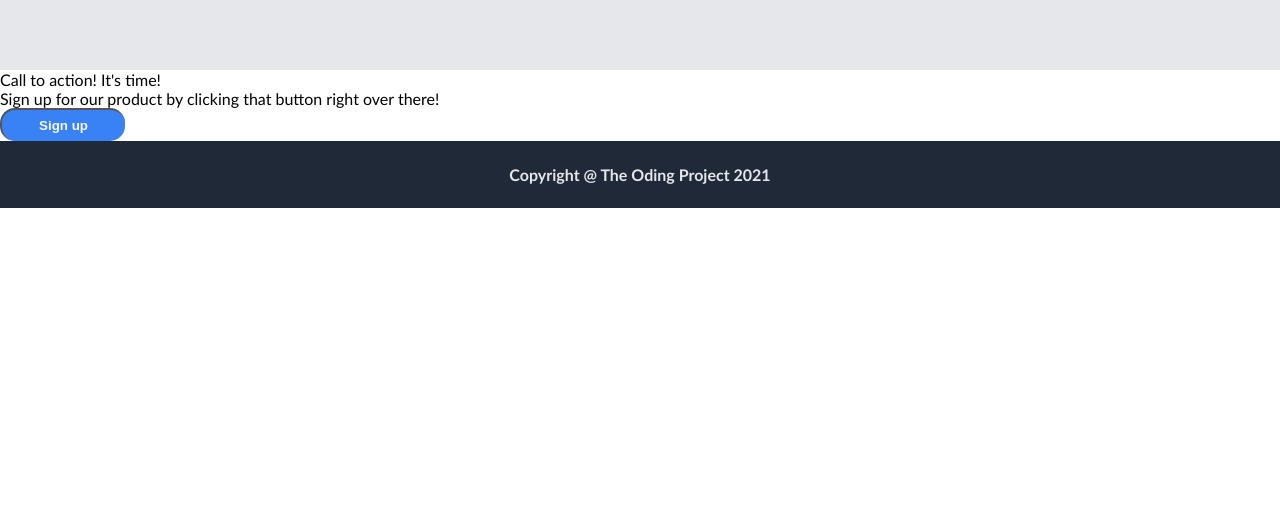
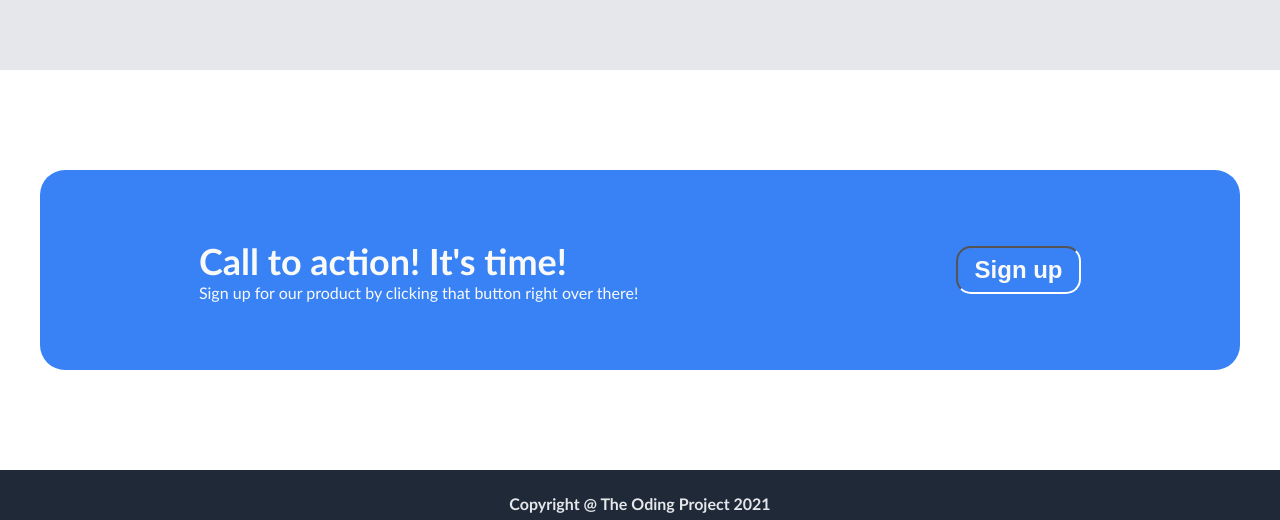
Before and after one commit to LechintanJoshua/landing-page, a plain HTML site: page index.html in a window 1280 px wide. Shown: the part 1446-1966 px from the top of the page. Before the commit the page ends 1654 px from the top, so only its background shows below. Drawn offline with Linux system fonts and the light colour scheme.

Commit message:
Finished the action segment and the whole website
Added containers around the action segment
Added styling to the action segment

Finished the website

```diff
--- a/index.html
+++ b/index.html
@@ -59,9 +59,15 @@
     </div>
     </div>
 
-    <p>Call to action! It's time!</p>
-    <p>Sign up for our product by clicking that button right over there!</p>
+    <div class="action">
+    <div class="container">
+    <div class="paragraphs">
+    <p class="one">Call to action! It's time!</p>
+    <p class="two">Sign up for our product by clicking that button right over there!</p>
+    </div>
     <button class="button">Sign up</button>
+    </div>
+    </div>
 
     <footer class="footer">Copyright @ The Oding Project 2021</footer>
 </body>
--- a/style.css
+++ b/style.css
@@ -148,12 +148,47 @@ a {
     align-self: flex-end;
 }
 
-.container {
+.quote .container {
     display: flex;
     flex-direction: column;
     justify-content: center;
     align-items: center;
     max-width: 800px;
+}
+
+.action {
+    display: flex;
+    height: 400px;
+    justify-content: center;
+    align-items: center;
+}
+
+.action .container {
+    display: flex;
+    background-color: #3882F6;
+    width: 1200px;
+    height: 200px;
+    align-items: center;
+    justify-content: space-around;
+    border-radius: 25px;
+}
+
+.container .paragraphs {
+    color: #F9FAF8;
+    display: flex;
+    flex-direction: column;
+}
+
+.paragraphs .one {
+    font-size: 36px;
+    font-weight: bold;
+}
+
+.action .button {
+    border-right: 2px solid white;
+    border-bottom: 2px solid white;
+    align-self: center;
+    font-size: 24px;
 }
 
 .footer {
```
